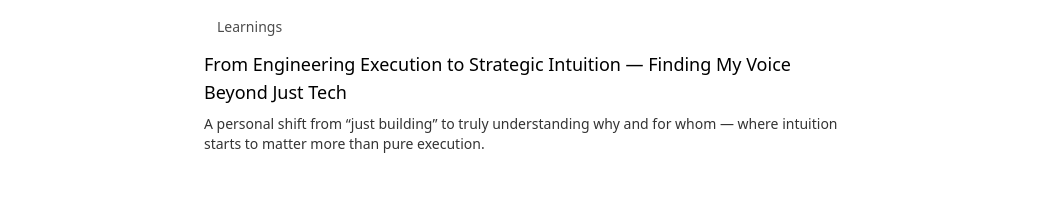
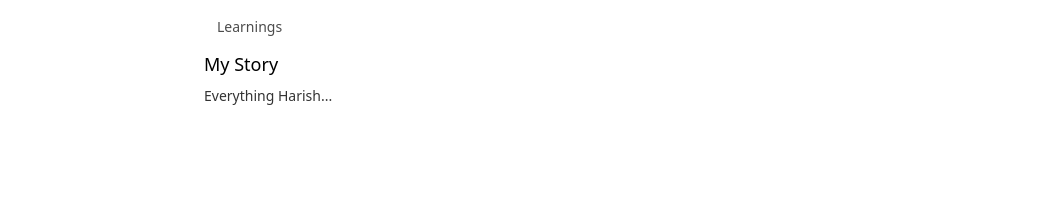
Before and after one commit to HarishS99/harish-portfolio, a Next.js app: page /blog in a window 1280 px wide. Shown: the part 438-642 px from the top of the page, without its empty margins (113-1163 px from the left). Built offline with nearby package versions, Linux system fonts and the light colour scheme.

Commit message:
Update page.tsx

```diff
--- a/app/blog/page.tsx
+++ b/app/blog/page.tsx
@@ -51,11 +51,10 @@ export default function BlogPage() {
             </span>
 
             <h2 className="text-lg font-medium mt-3">
-              From Engineering Execution to Strategic Intuition — Finding My Voice Beyond Just Tech
+              My Story
             </h2>
             <p className="text-sm opacity-80 mt-2">
-              A personal shift from “just building” to truly understanding why and for whom —
-              where intuition starts to matter more than pure execution.
+              Everything Harish...
             </p>
           </Link>
         </div>
```
